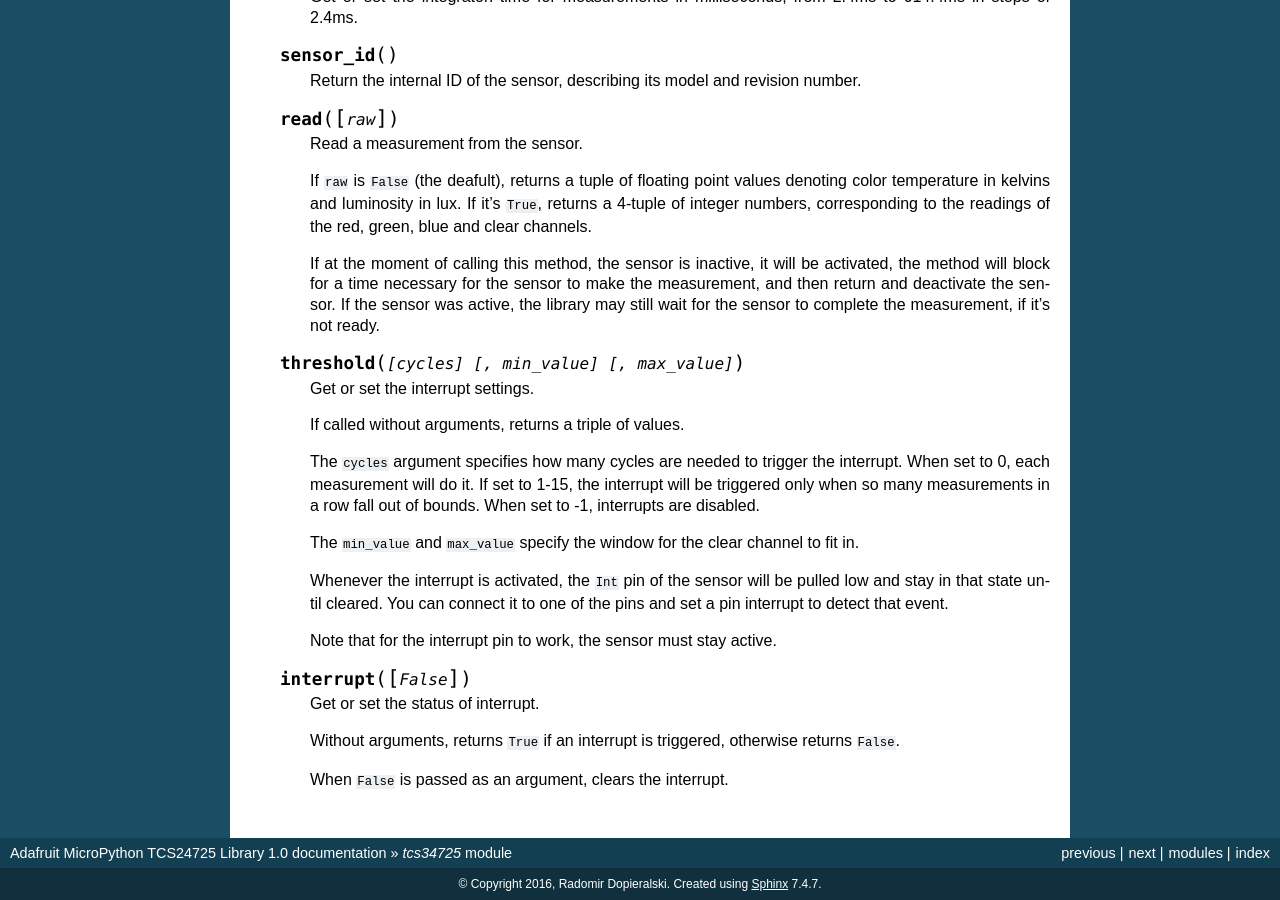
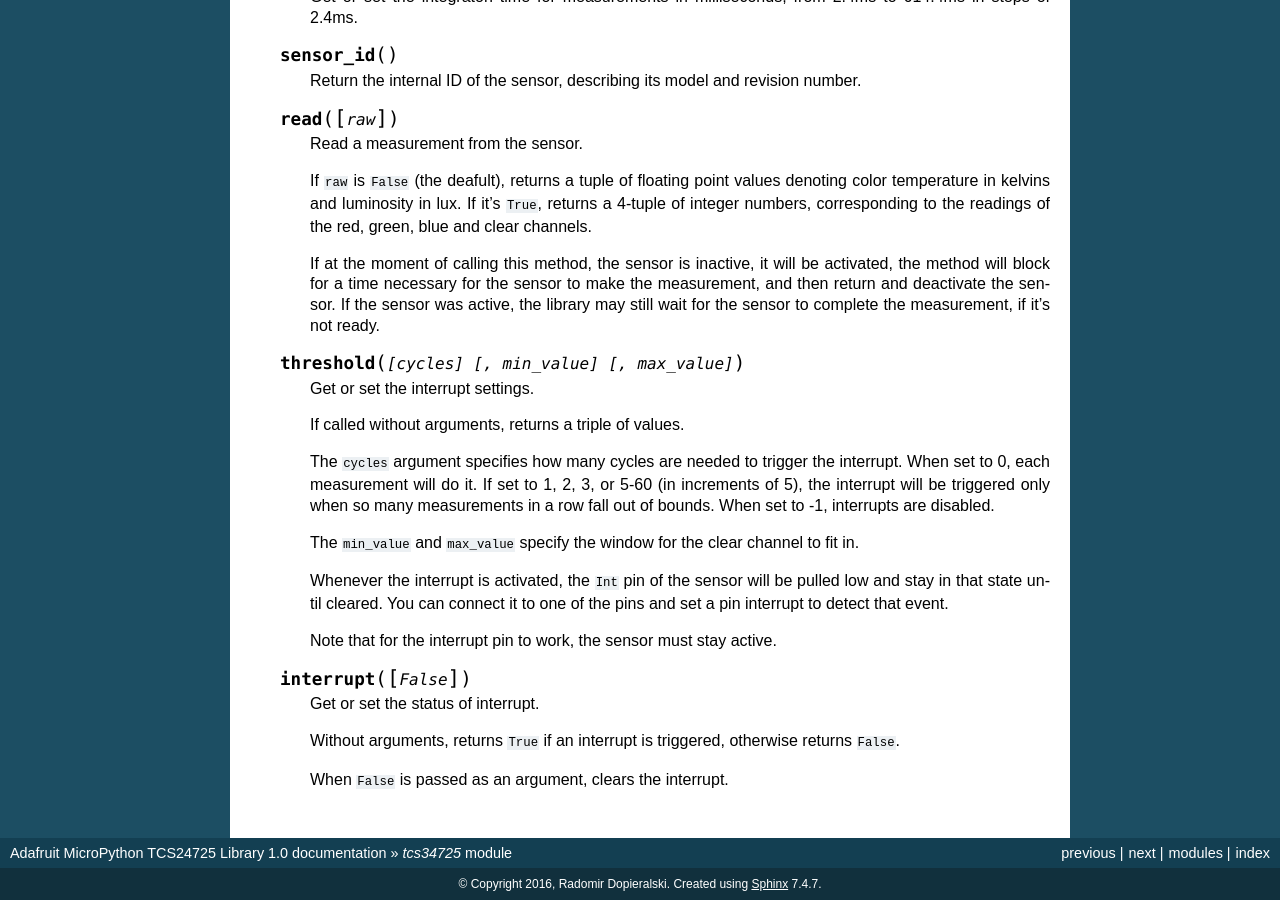
Before and after one commit to adafruit/micropython-adafruit-tcs34725, a Sphinx documentation site: the page built from docs/tcs34725.rst, in a window 1280 px wide and 900 px high, scrolled down 597 px. Built offline with Sphinx 7.4.7, drawn with Linux system fonts in a browser that asks for light colours.

Commit message:
FIx the docs for threshold cycles

```diff
--- a/docs/tcs34725.rst
+++ b/docs/tcs34725.rst
@@ -64,17 +64,17 @@ TCS34725
         If called without arguments, returns a triple of values.
 
         The ``cycles`` argument specifies how many cycles are needed to trigger
-        the interrupt. When set to 0, each measurement will do it. If set to
-        1-15, the interrupt will be triggered only when so many measurements
-        in a row fall out of bounds. When set to -1, interrupts are disabled.
+        the interrupt. When set to 0, each measurement will do it. If set to 1,
+        2, 3, or 5-60 (in increments of 5), the interrupt will be triggered
+        only when so many measurements in a row fall out of bounds. When set to
+        -1, interrupts are disabled.
 
-        The ``min_value`` and ``max_value`` specify the window for the
-        clear channel to fit in.
+        The ``min_value`` and ``max_value`` specify the window for the clear
+        channel to fit in.
 
-        Whenever the interrupt is activated, the ``Int`` pin of the sensor
-        will be pulled low and stay in that state until cleared. You can
-        connect it to one of the pins and set a pin interrupt to detect that
-        event.
+        Whenever the interrupt is activated, the ``Int`` pin of the sensor will
+        be pulled low and stay in that state until cleared. You can connect it
+        to one of the pins and set a pin interrupt to detect that event.
 
         Note that for the interrupt pin to work, the sensor must stay active.
 
```
